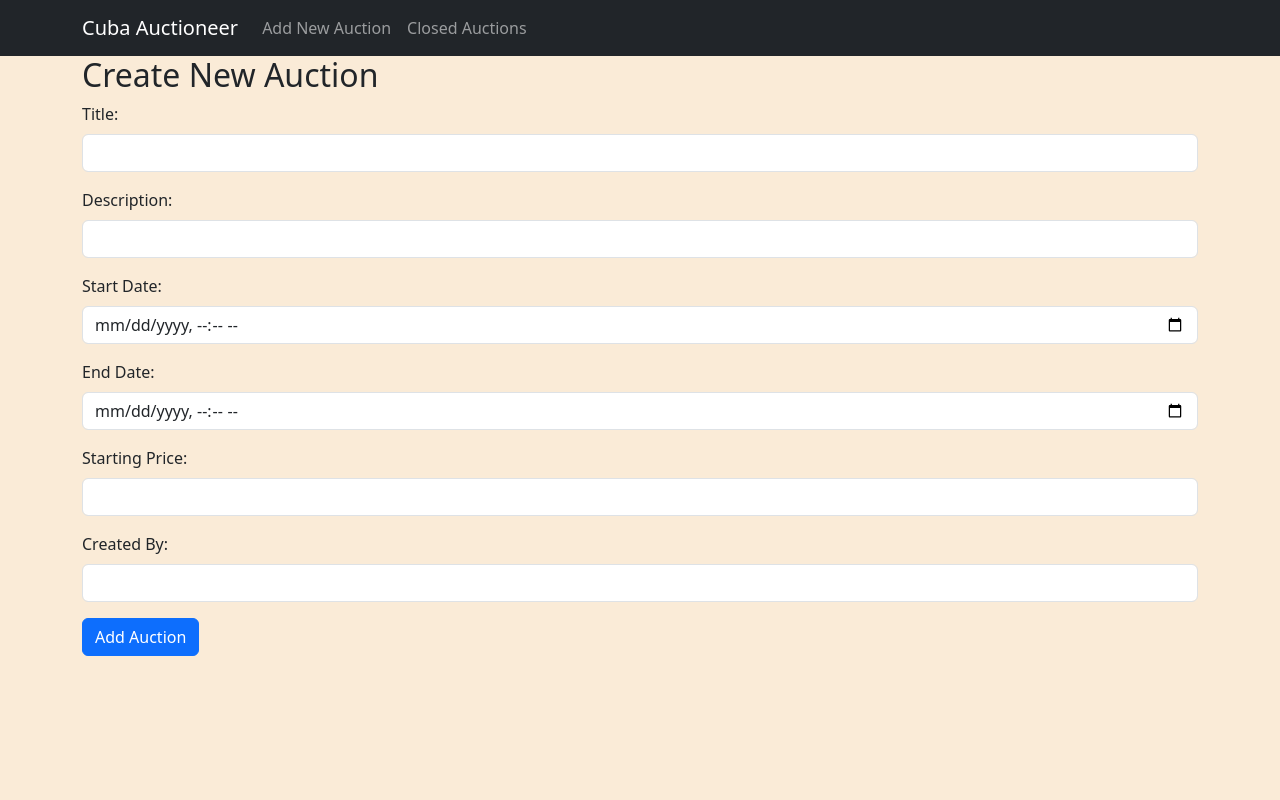
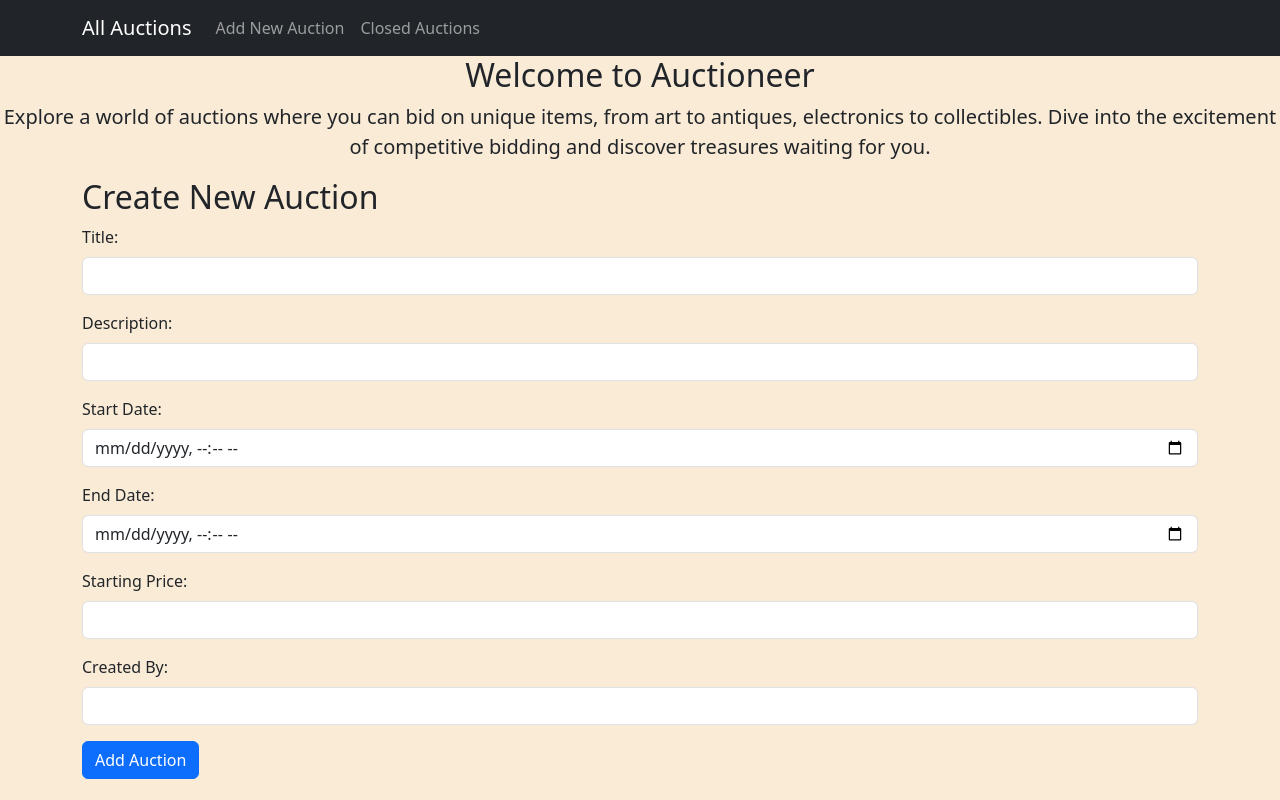
Before and after one commit to JonasB91/Auction-Project-Group8, a React (Vite) app: page /CreateAuction in a window 1280 px wide. Built offline with nearby package versions, Linux system fonts and the light colour scheme.

Commit message:
La till lite ändringar för website title, och mockdata text, snyggade till lite små justeringar,

```diff
--- a/src/App.jsx
+++ b/src/App.jsx
@@ -13,6 +13,10 @@ const App = () => {
     <Router>
       <div>
         <NavigationBar />
+        <div className='welcome-container'>
+          <h1 className="welcome-message text-center fs-2">Welcome to Auctioneer</h1>
+          <p className="welcome-description text-center fs-5">Explore a world of auctions where you can bid on unique items, from art to antiques, electronics to collectibles. Dive into the excitement of competitive bidding and discover treasures waiting for you.</p>
+        </div>
         <Routes>
         <Route path="/CreateAuction" element={<CreateAuction />} />
         <Route path="/Auctions" element={<Auctions />} />
--- a/src/components/Auctions.jsx
+++ b/src/components/Auctions.jsx
@@ -47,6 +47,13 @@ const Auctions = () => {
     });
   };
 
+        //Om en auction är inom tidsramen så visas den annars inte,
+        const isAuctionAvailable = (endDate) => {
+          const currentDate = new Date();
+          const auctionEndDate = new Date(endDate);
+          return auctionEndDate > currentDate;
+        };
+
   const formatTimestamp = (timestamp) => {
     const date = new Date(timestamp);
     const year = date.getFullYear();
@@ -63,6 +70,7 @@ const Auctions = () => {
       {error && <div className='alert alert-danger' role='alert'> {error}</div>}
       <div className='row row-cols-1 row-cols-md-3 g-4'>
         {auctions.map(auction => (
+            isAuctionAvailable(auction.EndDate) && (
           <div className='col' key={auction.AuctionID}>
             <div className='card h-100'>
               <div className='card-body d-flex flex-column justify-content-between'>
@@ -80,6 +88,7 @@ const Auctions = () => {
               </div>
             </div>
           </div>
+            )
         ))}
       </div>
     </div>
--- a/src/components/NavigationBar.jsx
+++ b/src/components/NavigationBar.jsx
@@ -11,7 +11,7 @@ const NavigationBar = () => {
     <div>
       <Navbar bg="dark" data-bs-theme="dark">
         <Container>
-          <Navbar.Brand href="Auctions">Cuba Auctioneer</Navbar.Brand>
+          <Navbar.Brand href="Auctions">All Auctions</Navbar.Brand>
           <Nav className="me-auto">
             <Nav.Link href="CreateAuction">Add New Auction</Nav.Link>
             <Nav.Link href="ClosedAuction">Closed Auctions</Nav.Link>
```
